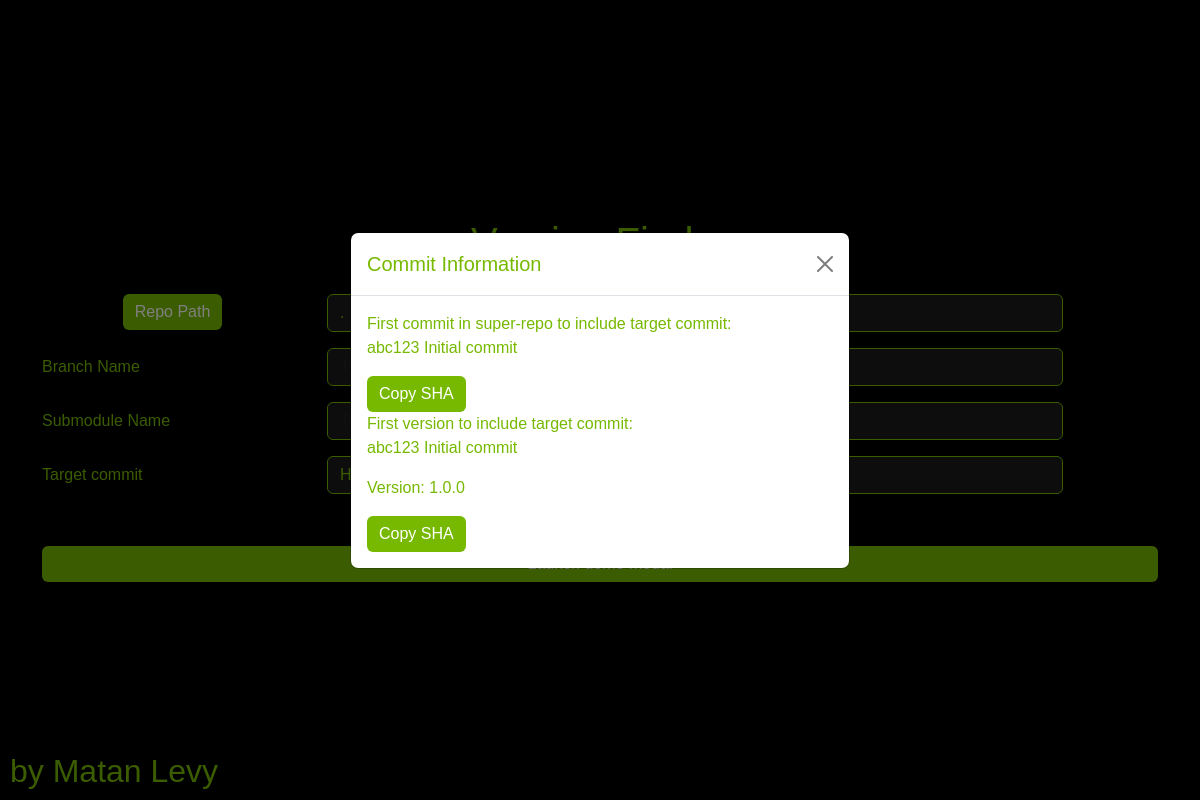
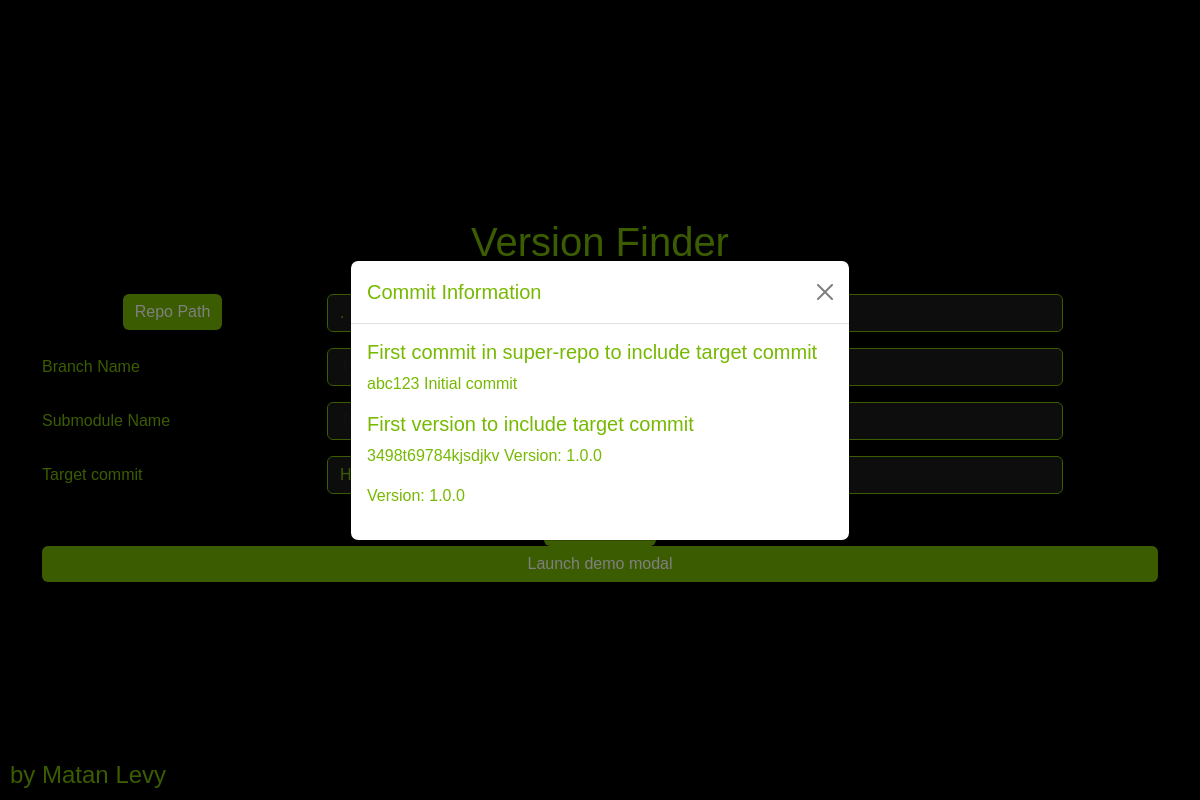
Before and after one commit to LevyMatan/version_finder, an Electron app: page index.html in a window 1200 px wide. Both pictures are taken after a click on the button "Launch demo modal". Drawn offline with nearby package versions, Linux system fonts and the light colour scheme; no server answers.

Commit message:
Update CSS to add hover effect to clickable SHA elements

```diff
--- a/css/style.css
+++ b/css/style.css
@@ -43,6 +43,12 @@ h1, h2 {
 	text-align: left;
 }
 
+.clickable-sha:hover {
+	cursor: pointer;
+	color: blue;
+	text-decoration: underline;
+}
+
 .fw-bold {
     color: #ffffff; /* White text for the result */
 }
--- a/index.html
+++ b/index.html
@@ -61,15 +61,13 @@
             </div>
             <div class="modal-body left-justified">
               <div id="validResultsFirstCommit" style="display: none;">
-                <p>First commit in super-repo to include target commit:<br>
-                <span id="firstCommitInfo"></span></p>
-                <button id="copyShaFirstCommit" class="btn btn-primary">Copy SHA</button>
+                <h5>First commit in super-repo to include target commit</h5>
+                <span id="firstCommitSha" class="clickable-sha"></span> <span id="firstCommitMessage"></span></p>
               </div>
               <div id="validResultsVersion" style="display: none;">
-                <p>First version to include target commit:<br>
-                <span id="versionCommitInfo"></span></p>
+                <h5>First version to include target commit</h5>
+                <span id="versionCommitSha" class="clickable-sha"></span> <span id="versionCommitMessage"></span></p>
                 <p>Version: <span id="versionInfo"></span></p>
-                <button id="copyShaVersionCommit" class="btn btn-primary">Copy SHA</button>
               </div>
               <div id="errorMessage" style="display: none;">
                 Hey, Appears that the commit is not included in super-repo.
@@ -79,7 +77,7 @@
         </div>
       </div>
     </div>
-    <h2 class="credits">by Matan Levy</h2>
+    <h4 class="credits">by Matan Levy</h4>
 
   </body>
   <script src="node_modules/bootstrap/dist/js/bootstrap.bundle.min.js"></script>
--- a/renderer.js
+++ b/renderer.js
@@ -182,18 +182,20 @@ const results = {
     shortShaFirstCommit: "abc123",
     commitMessageFirstCommit: "Initial commit",
     isValidVersionCommit: true, // Change to false to test the error message
-    shortShaVersionCommit: "abc123",
-    commitMessageVersionCommit: "Initial commit",
+    shortShaVersionCommit: "3498t69784kjsdjkv",
+    commitMessageVersionCommit: "Version: 1.0.0",
     version: "1.0.0"
   };
 
 document.addEventListener("DOMContentLoaded", function() {
 // Update modal content based on results
 if (results.isValidFirstCommit) {
-    document.getElementById("firstCommitInfo").textContent = `${results.shortShaFirstCommit} ${results.commitMessageFirstCommit}`;
+    document.getElementById("firstCommitSha").textContent = `${results.shortShaFirstCommit}`;
+    document.getElementById("firstCommitMessage").textContent = `${results.commitMessageFirstCommit}`;
     document.getElementById("validResultsFirstCommit").style.display = "block";
     if (results.isValidVersionCommit) {
-        document.getElementById("versionCommitInfo").textContent = `${results.shortShaVersionCommit} ${results.commitMessageVersionCommit}`;
+        document.getElementById("versionCommitSha").textContent = `${results.shortShaVersionCommit}`;
+        document.getElementById("versionCommitMessage").textContent = `${results.commitMessageVersionCommit}`;
         document.getElementById("versionInfo").textContent = results.version;
         document.getElementById("validResultsVersion").style.display = "block";
     }
@@ -208,3 +210,17 @@ document.getElementById("copySha").addEventListener("click", function() {
     });
 });
 });
+
+document.addEventListener("DOMContentLoaded", function() {
+    // Find all elements with the class 'clickable-sha'
+    document.querySelectorAll('.clickable-sha').forEach(function(element) {
+      element.addEventListener('click', function() {
+        // Copy the text of the clicked element to the clipboard
+        navigator.clipboard.writeText(this.textContent).then(() => {
+          alert("SHA copied to clipboard!");
+        }, () => {
+          alert("Failed to copy SHA.");
+        });
+      });
+    });
+  });
```
